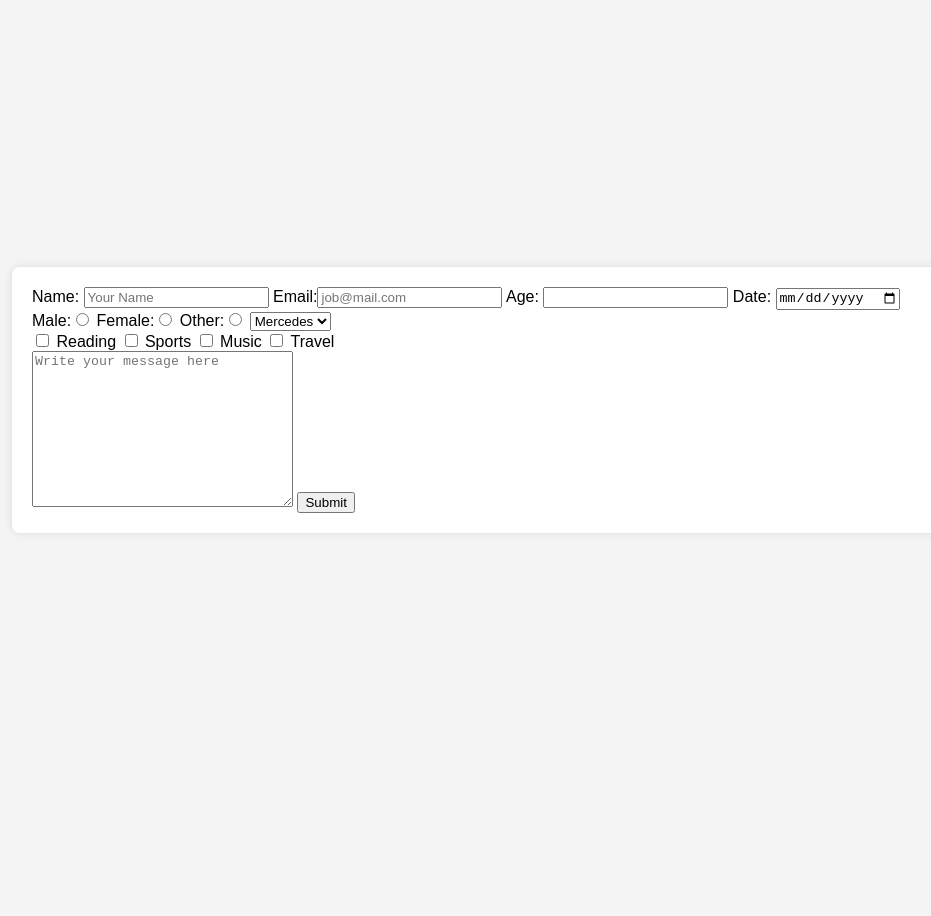
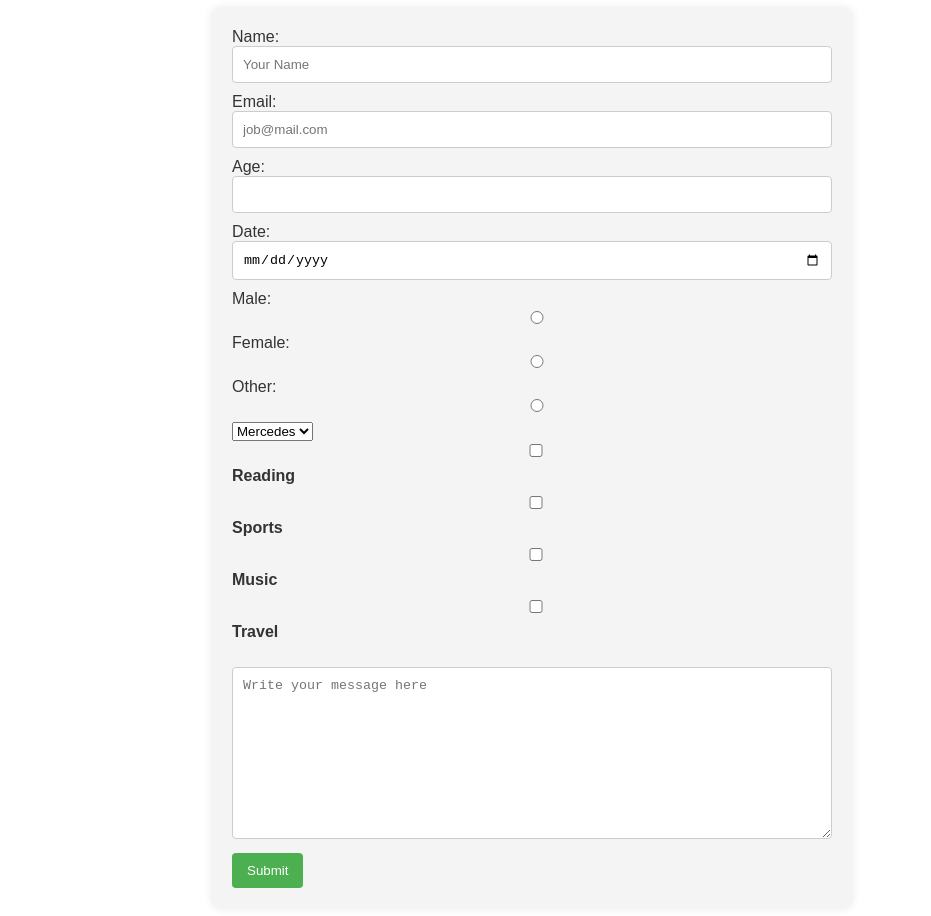
Before and after one commit to verowangari/formsazbi, a plain HTML site: page forms.html in a window 1280 px wide. Shown: the whole page, without its empty margins (108-1039 px from the left). Before the commit the page ends 800 px from the top, so only its background shows below. Drawn offline with Linux system fonts and the light colour scheme.

Commit message:
use the modified css

```diff
--- a/forms.css
+++ b/forms.css
@@ -1,42 +1,40 @@
-body {
-            font-family: Arial, sans-serif;
-            background-color: #f4f4f4;
-            margin: 0;
-            padding: 0;
-            display: flex;
-            justify-content: center;
-            align-items: center;
-            height: 100vh;
+form {
+    font-family: 'Arial', sans-serif;
+    font-size: 16px;
+    color: #333;
   }
 
-        form {
-            background-color: #fff;
-            padding: 20px;
-            border-radius: 8px;
-            box-shadow: 0 0 10px rgba(0, 0, 0, 0.1);
-            width: 1000px; ;
+  label {
+    display: block;
+    margin-bottom: 8px;
+    font-weight: bold;
   }
 
-         /* label {
-            display: block;
-            margin-bottom: 8px;
-        } */
-
-       /* input,
-        select,
-        textarea {
+  input, textarea {
     width: 100%;
-            padding: 8px;
-            margin-bottom: 12px;
+    padding: 10px;
+    margin-bottom: 10px;
     box-sizing: border-box;
+    border: 1px solid #ccc;
+    border-radius: 4px;
+  }
+  form {
+    max-width: 600px; /* Adjust the value to your preference */
+    margin: 0 auto;
+    padding: 20px;
+    background-color: #f4f4f4; /* Optional: Add a background color for the form */
+    border-radius: 8px;
+    box-shadow: 0 0 10px rgba(0, 0, 0, 0.1); /* Optional: Add a box shadow for a subtle effect */
+  }
+  button {
+    background-color: #4CAF50;
+    color: white;
+    padding: 10px 15px;
+    border: none;
+    border-radius: 4px;
+    cursor: pointer;
   }
 
-        input[type="submit"] {
-            background-color: #4caf50;
-            color: #fff;
-            cursor: pointer;
-        }*/
-
-        input[type="submit"]:hover {
+  button:hover {
     background-color: #45a049;
   }
```
Lines whose indentation alone changed are shown as unchanged.
